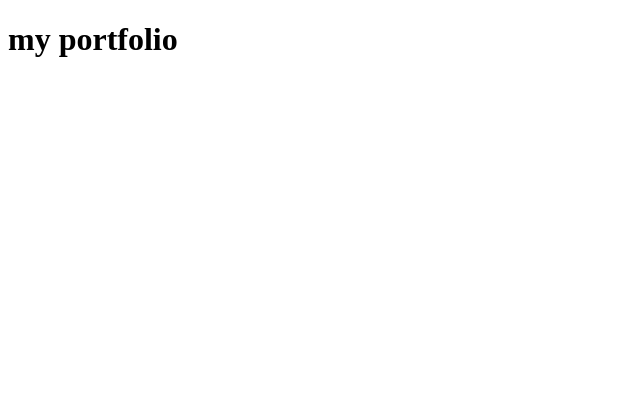
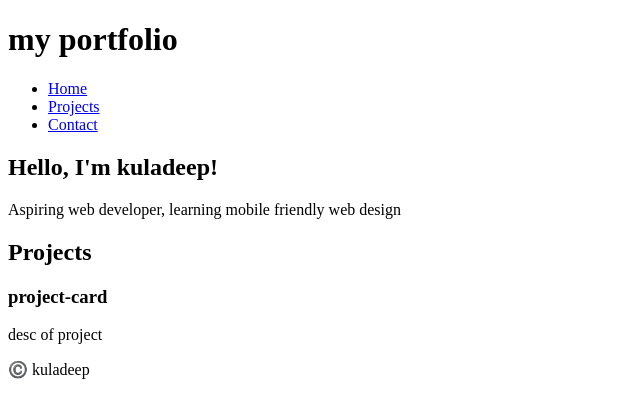
Before and after one commit to VUPPUKULADEEP/website-mobile-friendly, a plain HTML site: page index.html in a window 1280 px wide. Shown: the whole page, without its empty margins (0-640 px from the left). Drawn offline with Linux system fonts and the light colour scheme.

Commit message:
added required mock html

```diff
--- a/index.html
+++ b/index.html
@@ -4,8 +4,40 @@
     <meta charset="UTF-8">
     <meta name="viewport" content="width=device-width, initial-scale=1.0">
     <title>Document</title>
+    <link rel="stylesheet" href="styles.css"/>
 </head>
 <body>
-    <h1>my portfolio</h1>
+    <header>
+        <h1>my portfolio</h1>
+
+    <nav>
+        <ul>
+            <li><a href='#'>Home</a></li>
+            <li><a href='#'>Projects</a></li>
+            <li><a href='#'>Contact</a></li>
+        </ul>
+    </nav>
+    </header>
+    <main>
+        <section class="intro">
+            <h2>Hello, I'm kuladeep!</h2>
+            <p>Aspiring web developer, learning mobile friendly web design</p>
+        </section>
+        <section class="'Projects">
+            <h2>Projects</h2>
+            <div class="project-card">
+                <h3>
+                    project-card
+                </h3>
+                <p>
+                    desc of project
+                </p>
+            </div>
+        </section>
+    </main>
+    <footer>
+        <p>©️ kuladeep</p>
+    </footer>
+
 </body>
 </html>
```
